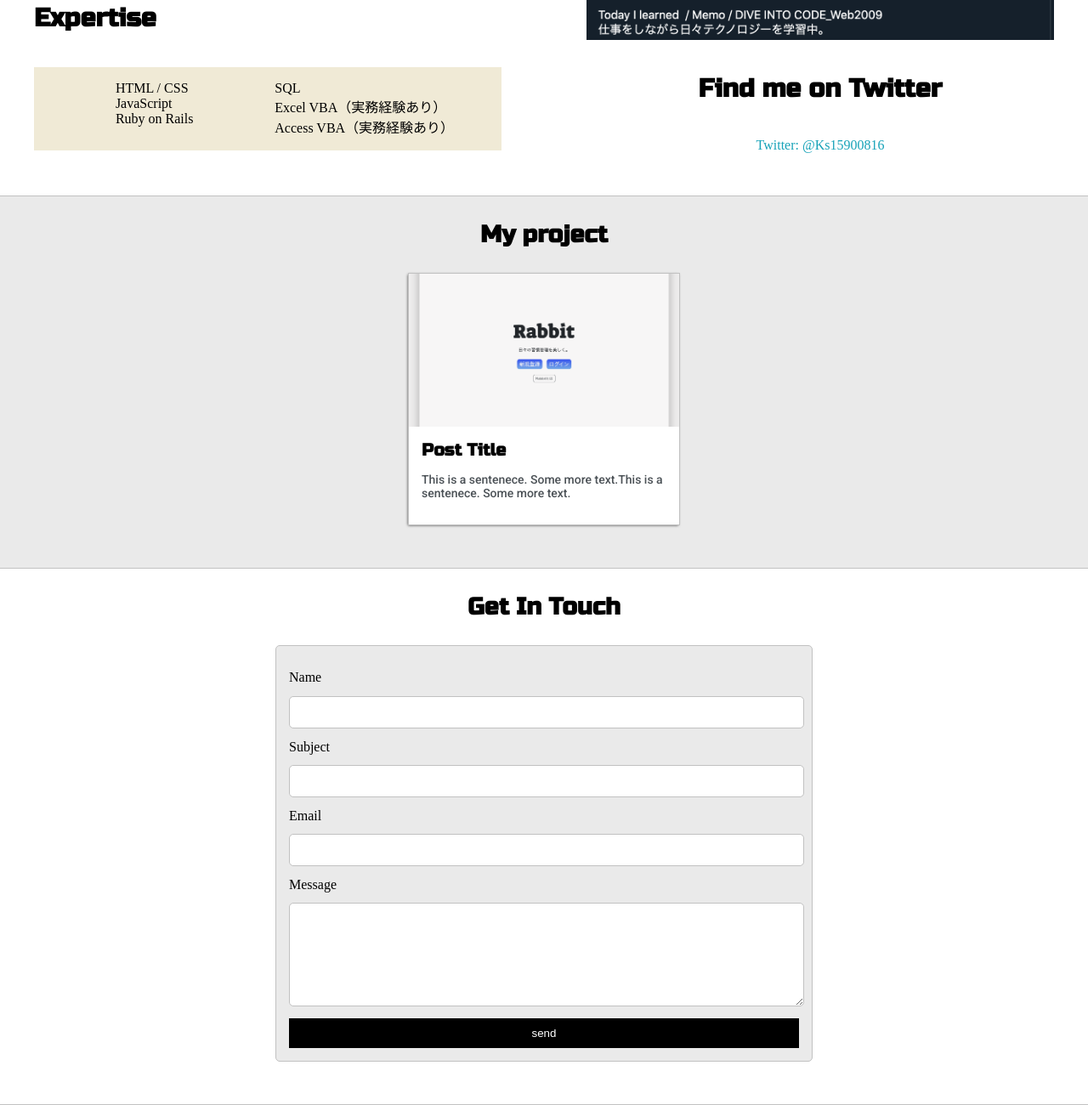
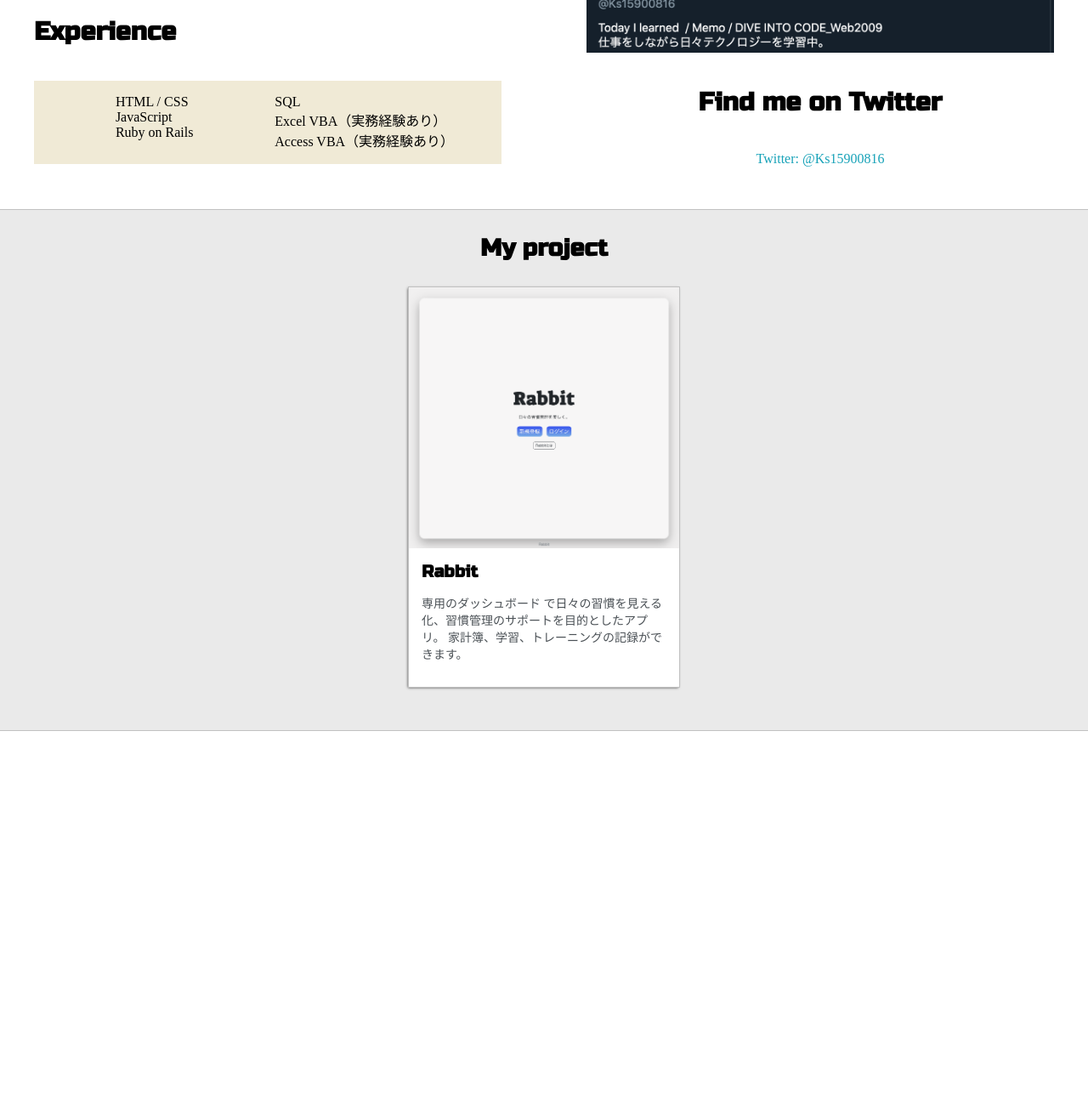
Before and after one commit to ks1590/my_portfolio_website, a plain HTML site: page index.html in a window 1280 px wide. Shown: the part 1070-2370 px from the top of the page at 85% size. After the commit the page ends 1930 px from the top, so only its background shows below. Drawn offline with Linux system fonts and the light colour scheme.

Commit message:
項目の文言修正

```diff
--- a/index.html
+++ b/index.html
@@ -12,7 +12,7 @@
   <section class="s1">
     <div class="main-container">
       <div class="greeting-wrapper">
-        <h1>Hello! I'm Kensuke.</h1>
+        <h1>Thank you for comming !</h1>
       </div>
       <div class="intro-wrapper">
         <div class="nav-wrapper">
@@ -21,11 +21,9 @@
             <div id="dot-2" class="browser-dot"></div>
             <div id="dot-3" class="browser-dot"></div>
           </div>
-          <div id="navigation">
-            <li><a href="#">Contact</a></li>
-          </div>
         </div>
         <div class="left-column">
+          <h5 style="text-align: center; line-height: 0;">Name: Kensuke</h5>
           <img id="profile_pic" src="images/self.jpg">
           <h5 style="text-align: center; line-height: 0;">Personalize Theme</h5>
 
@@ -33,10 +31,7 @@
             <div id="light-mode" class="theme-dot"></div>
             <div id="blue-mode" class="theme-dot"></div>
             <div id="green-mode" class="theme-dot"></div>
-            <div id="purple-mode" class="theme-dot"></div>
           </div>
-
-          <p id="settings-note">Theme settings will be saved for<br>your next visit</p>
         </div>
         <div class="right-column">
           <div id="preview-shadow">
@@ -45,7 +40,7 @@
               <div id="corner-tr" class="corner"></div>
               <h3>What I do</h3>
               <p>2008年4月～2015年3月：<br>コールセンターオペレーター・SV・企画<br>＠損害保険会社</p>
-              <p>2015年4月～2021年：<br>企画・ヘルプデスク<br>＠損害保険会社</p>
+              <p>2015年4月～：<br>企画・ヘルプデスク<br>＠損害保険会社</p>
               <div id="corner-br" class="corner"></div>
               <div id="corner-bl" class="corner"></div>
             </div>
@@ -65,7 +60,7 @@
           </p>
           <hr>
 
-          <h4>Expertise</h4>
+          <h4>Experience</h4>
           <div id="skills">
             <ul>
               <li>HTML / CSS</li>
@@ -95,10 +90,10 @@
       <div class="post-wrapper">
         <div>
           <div class="post">
-            <img class="thumbnail" src="images/portfolio.png">
+            <a href="http://54.95.232.167/"><img class="thumbnail" src="images/portfolio.png"></a>
             <div class="post-preview">
-              <h6 class="post-title">Post Title</h6>
-              <p class="post-intro">This is a sentenece. Some more text.This is a sentenece. Some more text.</p>
+              <h6 class="post-title">Rabbit</h6>
+              <p class="post-intro">専用のダッシュボード で日々の習慣を見える化、習慣管理のサポートを目的としたアプリ。 家計簿、学習、トレーニングの記録ができます。</p>
             </div>
           </div>
         </div>
@@ -106,29 +101,7 @@
 
 
     </div>
-  </section>
-
-  <section class="s2">
-    <div class="main-container">
-      <h3 style="text-align: center;">Get In Touch</h3>
-      <form id="contact-form">
-        <label>Name</label>
-        <input class="input-field" type="text" name="name">
-
-        <label>Subject</label>
-        <input class="input-field" type="text" name="Subject">
-
-        <label>Email</label>
-        <input class="input-field" type="text" name="Email">
-
-        <label>Message</label>
-        <textarea class="input-field" type="text" name="Message"></textarea>
-
-        <input id="submit-btn" type="submit" value="send">
-      </form>
-    </div>
-  </section>
-  <script src="script.js"></script>
+    <script src="script.js"></script>
 </body>
 
 </html>
--- a/style.css
+++ b/style.css
@@ -176,9 +176,9 @@ h6 { font-size: 20px;}
   justify-content: center;
 }
 
-.theme-dot:hover {
-  border-width: 5px;
-}
+/* .theme-dot:hover {
+  border-width: 3px;
+} */
 
 #light-mode {
   background-color: #fff;
@@ -190,10 +190,6 @@ h6 { font-size: 20px;}
 
 #green-mode {
   background-color: #78866b;
-}
-
-#purple-mode {
-  background-color: #7E4C74;
 }
 
 #settings-note {
@@ -289,7 +285,6 @@ h6 { font-size: 20px;}
 
 .post {
   border: 1px solid var(--borderColor);
-
   -webkit-box-shadow: -1px 1px 3px -1px rgba(0,0,0,0.75);
   -moz-box-shadow: -1px 1px 3px -1px rgba(0,0,0,0.75);
   box-shadow:  -1px 1px 3px -1px rgba(0,0,0,0.75);
@@ -298,7 +293,7 @@ h6 { font-size: 20px;}
 .thumbnail {
   display: block;
   width: 100%;
-  height: 180px;
+  min-height: 100%;
   object-fit: cover;
 }
 
```
